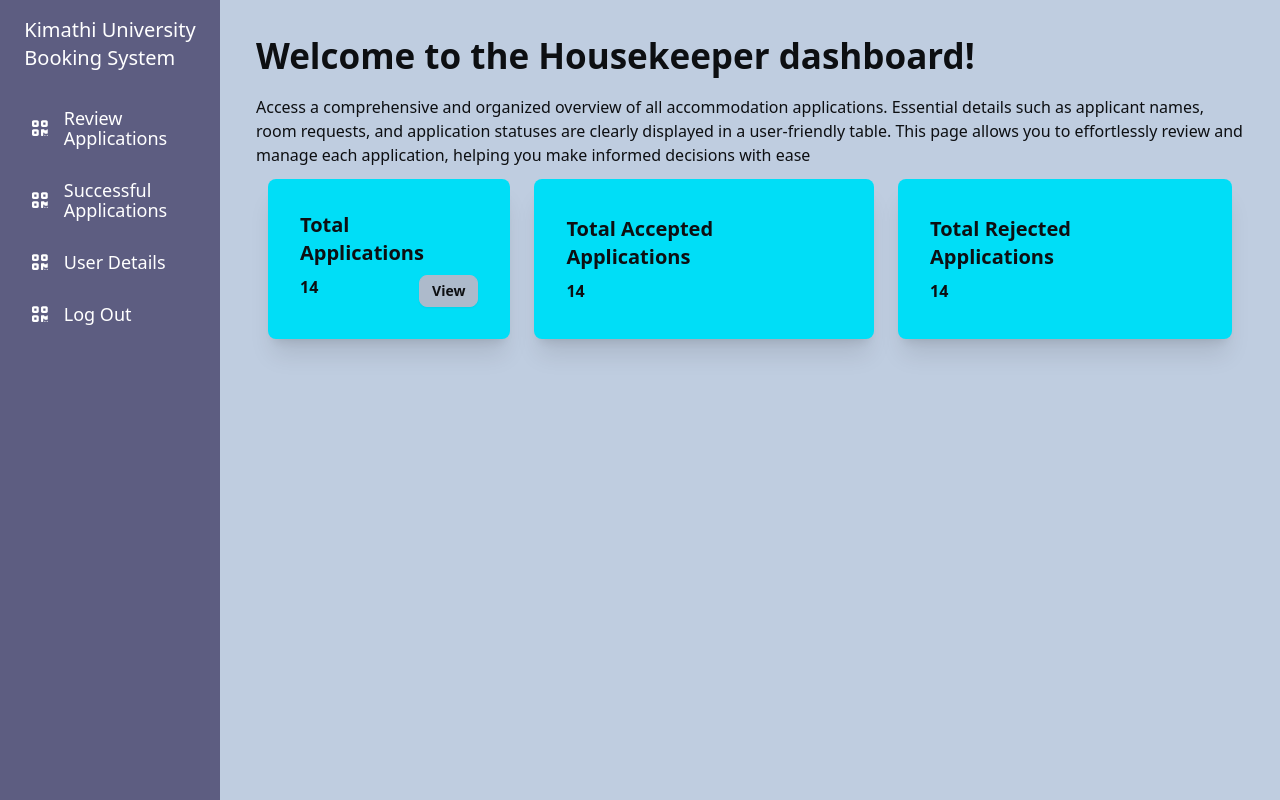
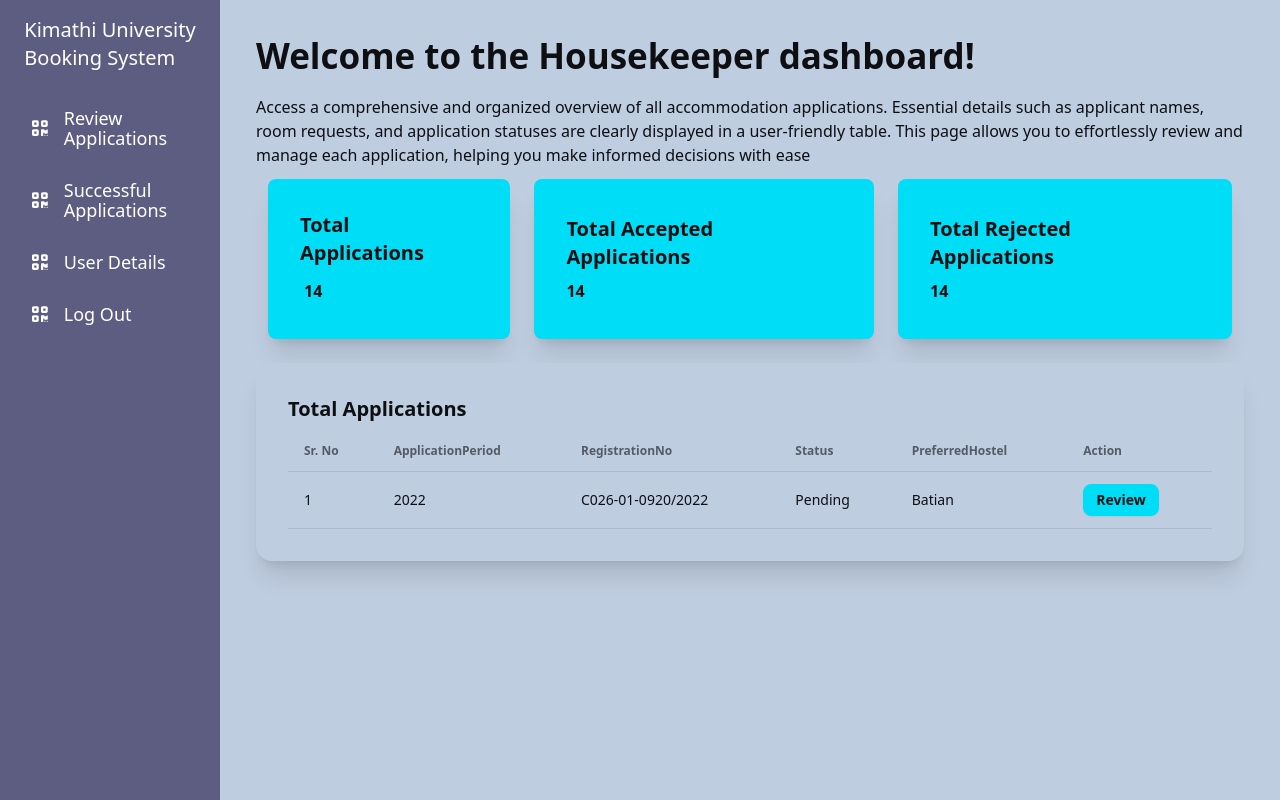
Before and after one commit to EvansMungai/UHBUI, an Angular app: page /uhb/housekeeper in a window 1280 px wide. Built offline with nearby package versions, Linux system fonts and the light colour scheme.

Commit message:
Set applications to be visible by default

```diff
--- a/components/interfaces/mock-links.ts
+++ b/components/interfaces/mock-links.ts
@@ -52,7 +52,7 @@ export const StudentLinks: Link[] = [
 export const HousekeeperLinks: Link[] = [
     {
         title: "Review Applications",
-        url: "/",
+        url: "/uhb/housekeeper",
         class: "file-pen"
     },
     {
@@ -74,7 +74,7 @@ export const HousekeeperLinks: Link[] = [
 export const MatronLinks: Link[] = [
     {
         title: "Review Allocations",
-        url: "/",
+        url: "/uhb/matron",
         class: "file-pen"
     },
     {
--- a/components/services/state.service.ts
+++ /dev/null
@@ -1,15 +0,0 @@
-import { Injectable } from '@angular/core';
-
-@Injectable({
-  providedIn: 'root'
-})
-export class StateService {
-  _applicationsVisibility: boolean = false;
-  constructor() { }
-  get applicationsVisibility(): boolean {
-    return this._applicationsVisibility;
-  }
-  set toggleApplicationsVisibility(value: boolean){
-    this._applicationsVisibility = value;
-  }
-}
--- a/src/app/housekeeper/review-applications/review-applications.component.html
+++ b/src/app/housekeeper/review-applications/review-applications.component.html
@@ -6,8 +6,7 @@
 <div class="flex flex-col md:flex-row">
     <app-card [title]="card1Title" baseStyles="card bg-accent shadow-xl rounded-lg m-3 flex-1">
         <div class="flex flex-1">
-            <p class="font-bold">14</p>
-            <button class="btn btn-base-100 btn-sm" (click)="toggleApplicationsVisibility()">View</button>
+            <p class="font-bold m-1">14</p>
         </div>
     </app-card>
     <app-card [title]="card2Title" baseStyles="card bg-accent shadow-xl rounded-lg m-3 py-1 flex-1">
@@ -17,6 +16,6 @@
         <p class="font-bold">14</p>
     </app-card>
 </div>
-<app-card [title]="tableHeader" *ngIf="applicationsVisibility" baseStyles="card card-lg bg-base-100 shadow-xl my-3">
+<app-card [title]="tableHeader" baseStyles="card card-lg bg-base-100 shadow-xl my-3">
     <app-table [TableData]="tableData" [showActionColumn]="true" [baseRoute]="'/uhb/housekeeper/view-application'"/>
 </app-card>
--- a/src/app/housekeeper/review-applications/review-applications.component.ts
+++ b/src/app/housekeeper/review-applications/review-applications.component.ts
@@ -3,7 +3,6 @@ import { CommonModule } from '@angular/common';
 import { CardComponent } from '../../../../components/elements/card/card.component';
 import { TableComponent } from '../../../../components/elements/table/table.component';
 import { StudentService } from '../../../../components/services/student.service';
-import { StateService } from '../../../../components/services/state.service';
 
 
 @Component({
@@ -20,14 +19,7 @@ export class ReviewApplicationsComponent {
   tableHeader: string = "Total Applications";
   tableData: any[] = [];
 
-  constructor(private studentService: StudentService, private stateService: StateService) {
+  constructor(private studentService: StudentService) {
     this.tableData = studentService.getStudentApplications();
   }
-  get applicationsVisibility(): boolean {
-    return this.stateService.applicationsVisibility;
-  }
-
-  toggleApplicationsVisibility(): void {
-    this.stateService._applicationsVisibility = !this.applicationsVisibility;
-  }
 }
--- a/src/app/housekeeper/view-application/view-application.component.ts
+++ b/src/app/housekeeper/view-application/view-application.component.ts
@@ -1,6 +1,5 @@
 import { Component } from '@angular/core';
 import { RouterModule } from '@angular/router';
-import { StateService } from '../../../../components/services/state.service';
 
 @Component({
   selector: 'app-view-application',
@@ -10,5 +9,5 @@ import { StateService } from '../../../../components/services/state.service';
   styleUrl: './view-application.component.css'
 })
 export class ViewApplicationComponent {
-  constructor(public stateService: StateService){}
+
 }
--- a/src/app/matron/review-allocations/review-allocations.component.html
+++ b/src/app/matron/review-allocations/review-allocations.component.html
@@ -6,8 +6,7 @@
 <div class="flex flex-col md:flex-row">
     <app-card [title]="card1Title" baseStyles="card bg-accent shadow-xl rounded-lg m-3 flex-1">
         <div class="flex flex-1">
-            <p class="font-bold">14</p>
-            <button class="btn btn-base-100 btn-sm" (click)="toggleApplicationsVisibility()">View</button>
+            <p class="font-bold m-1">14</p>
         </div>
     </app-card>
     <app-card [title]="card2Title" baseStyles="card bg-accent shadow-xl rounded-lg m-3 py-1 flex-1">
@@ -17,6 +16,6 @@
         <p class="font-bold">14</p>
     </app-card>
 </div>
-<app-card [title]="tableHeader" *ngIf="applicationsVisibility" baseStyles="card card-lg bg-base-100 shadow-xl my-3">
+<app-card [title]="tableHeader" baseStyles="card card-lg bg-base-100 shadow-xl my-3">
     <app-table [TableData]="tableData" [showActionColumn]="true" [baseRoute]="'/uhb/matron/view-allocation'"/>
 </app-card>
--- a/src/app/matron/review-allocations/review-allocations.component.ts
+++ b/src/app/matron/review-allocations/review-allocations.component.ts
@@ -3,7 +3,6 @@ import { CommonModule } from '@angular/common';
 import { StudentService } from '../../../../components/services/student.service';
 import { CardComponent } from '../../../../components/elements/card/card.component';
 import { TableComponent } from '../../../../components/elements/table/table.component';
-import { StateService } from '../../../../components/services/state.service';
 
 @Component({
   selector: 'app-review-allocations',
@@ -19,14 +18,7 @@ export class ReviewAllocationsComponent {
   tableHeader: string = "Total Applications";
   tableData: any[] = [];
 
-  constructor(private studentService: StudentService, private stateService: StateService) {
+  constructor(private studentService: StudentService) {
     this.tableData = studentService.getStudentApplications();
   }
-  get applicationsVisibility(): boolean {
-    return this.stateService.applicationsVisibility;
-  }
-
-  toggleApplicationsVisibility(): void {
-    this.stateService._applicationsVisibility = !this.applicationsVisibility;
-  }
 }
--- a/src/app/matron/view-allocation/view-allocation.component.ts
+++ b/src/app/matron/view-allocation/view-allocation.component.ts
@@ -1,6 +1,5 @@
 import { Component } from '@angular/core';
 import { RouterModule } from '@angular/router';
-import { StateService } from '../../../../components/services/state.service';
 
 @Component({
   selector: 'app-view-allocation',
@@ -10,5 +9,5 @@ import { StateService } from '../../../../components/services/state.service';
   styleUrl: './view-allocation.component.css'
 })
 export class ViewAllocationComponent {
-  constructor(public stateService: StateService){}
+
 }
```
Also changed, not shown: 1 other file (tests, documents, lock files or other folders).
